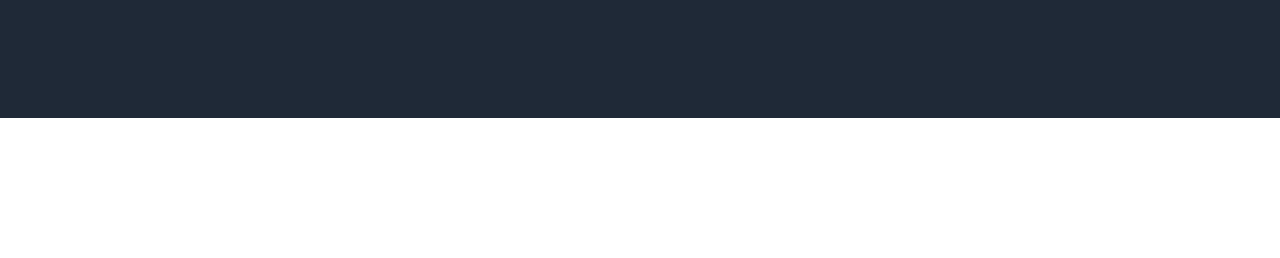
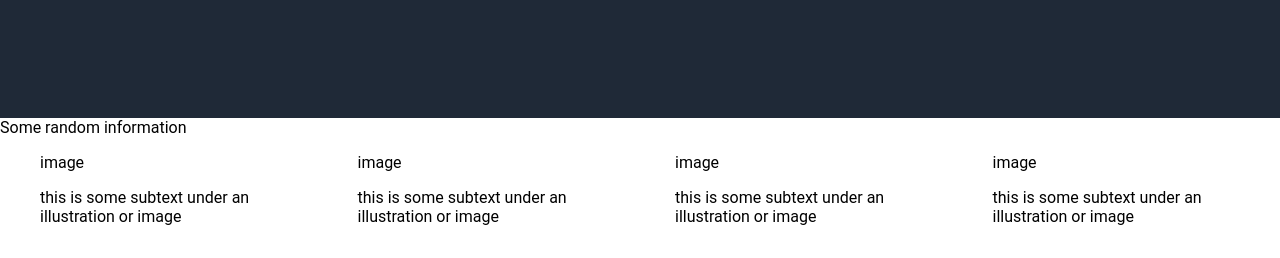
Before and after one commit to and-roque/landing-page-odin, a plain HTML site: page index.html in a window 1280 px wide. Shown: the part 567-825 px from the top of the page. Before the commit the page ends 800 px from the top, so only its background shows below. Drawn offline with Linux system fonts and the light colour scheme.

Commit message:
Add section-two text

```diff
--- a/index.html
+++ b/index.html
@@ -27,7 +27,15 @@
         </div>
     </div>
     <div class="section-two">
-
+        <div class="title-two">Some random information</div>
+        <div class="illustrations">
+            <ul>
+                <li>image<p>this is some subtext under an illustration or image</p></li>
+                <li>image<p>this is some subtext under an illustration or image</p></li>
+                <li>image<p>this is some subtext under an illustration or image</p></li>
+                <li>image<p>this is some subtext under an illustration or image</p></li>
+            </ul>
+        </div>
     </div>
 </body>
 </html>
```
